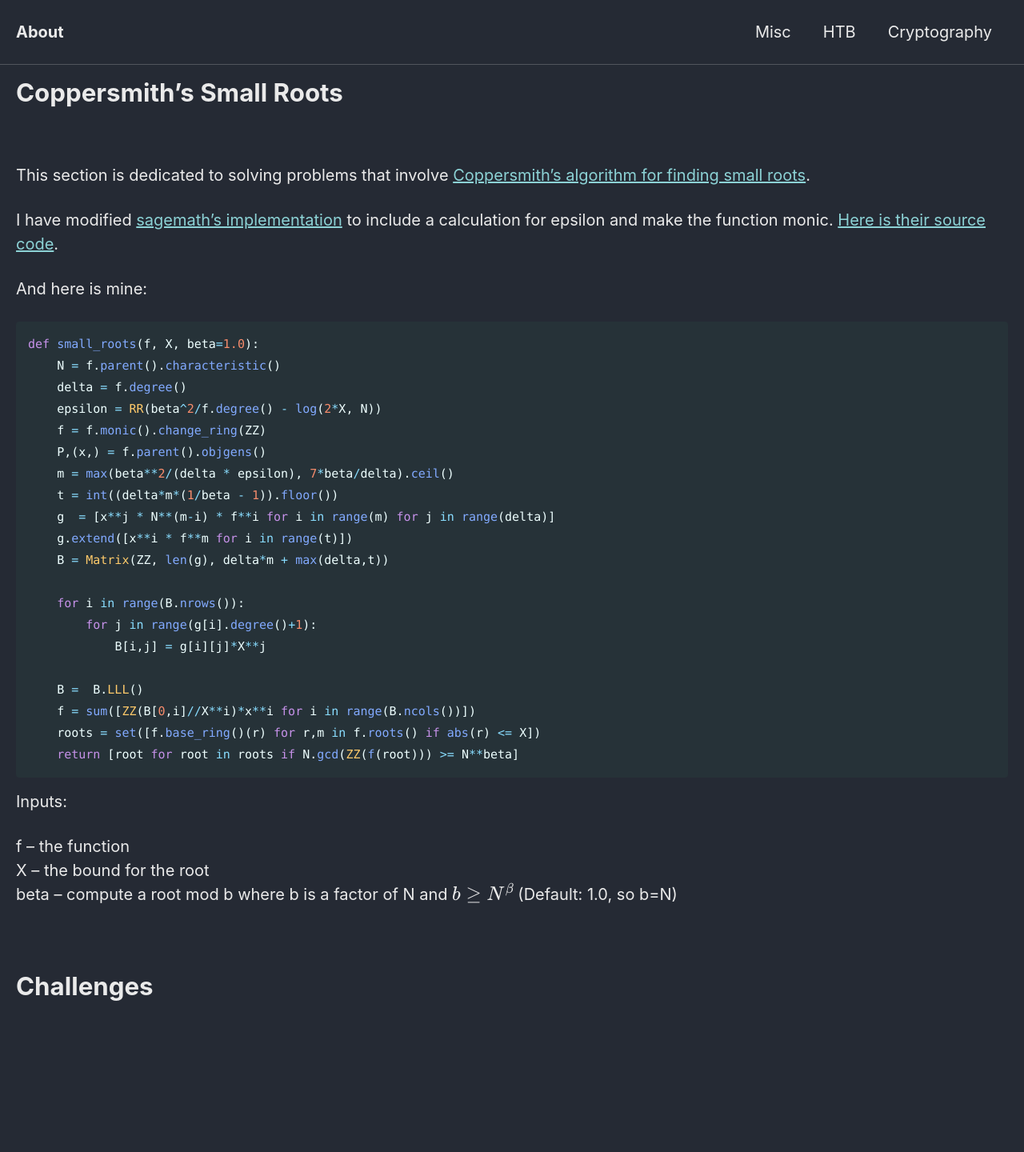
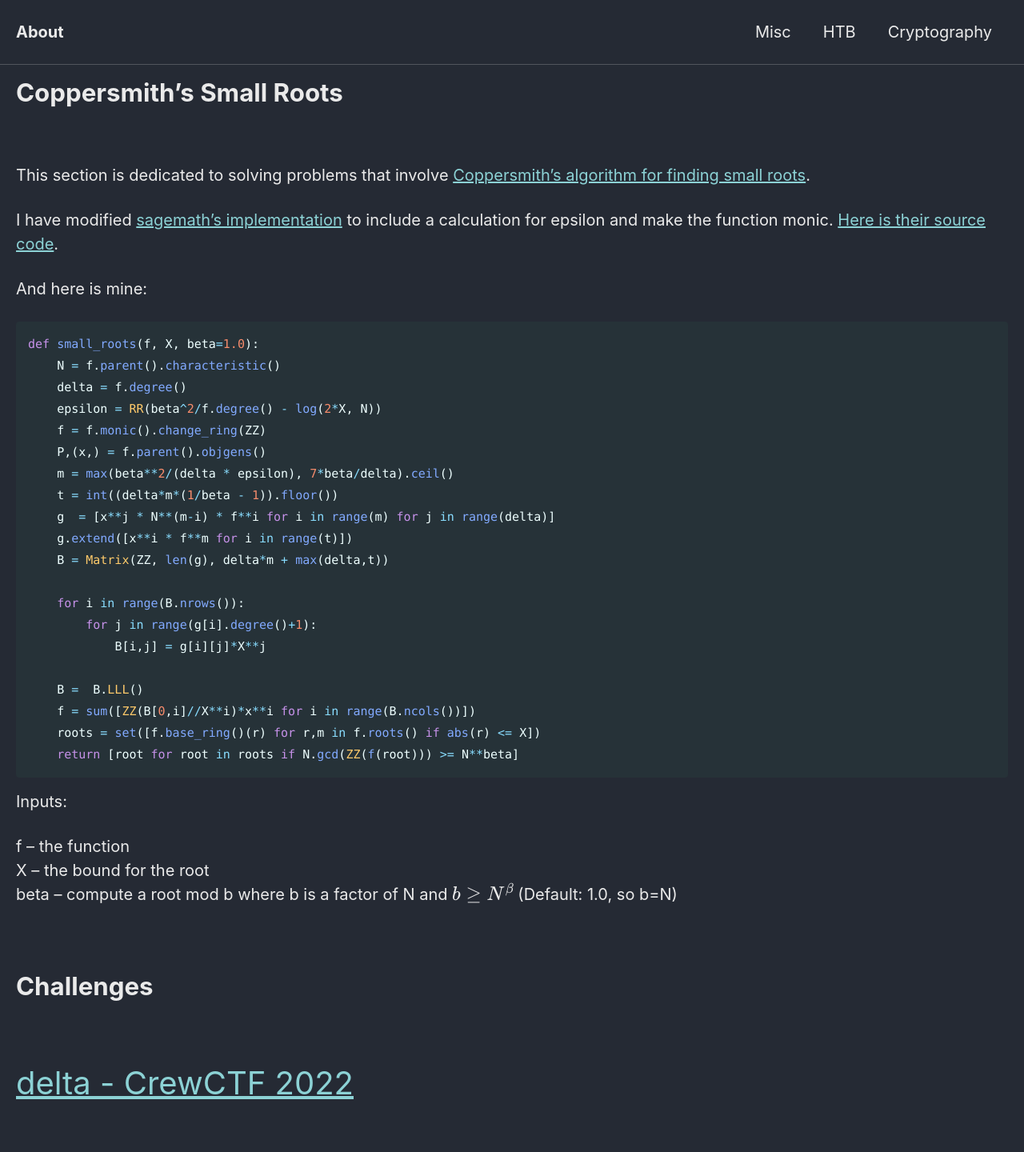
Before and after one commit to Connor-McCartney/Connor-McCartney.github.io, a Jekyll site: the page built from _pages/cryptography/small-roots/small-roots.md, in a window 1280 px wide. Shown: the whole page at 80% size. Built offline with Jekyll 4.4.1, drawn with Linux system fonts in a browser that asks for light colours; cached includes are drawn as plain includes; before the commit the page ends 1298 px from its top, so only the background shows below that.

Commit message:
Update small-roots.md

```diff
--- a/_pages/cryptography/small-roots/small-roots.md
+++ b/_pages/cryptography/small-roots/small-roots.md
@@ -43,3 +43,7 @@ beta – compute a root mod b where b is a factor of N and $$b \geq N^β$$ (Defa
 <br>
 
 # Challenges
+
+<br>
+
+<span style="font-size:2em;">   [delta - CrewCTF 2022](/cryptography/small-roots/delta-CrewCTF-2022)       </span> <br>
```
